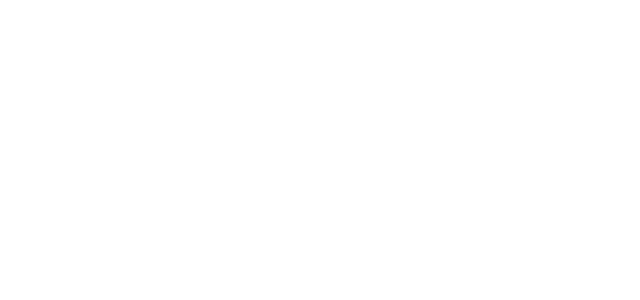
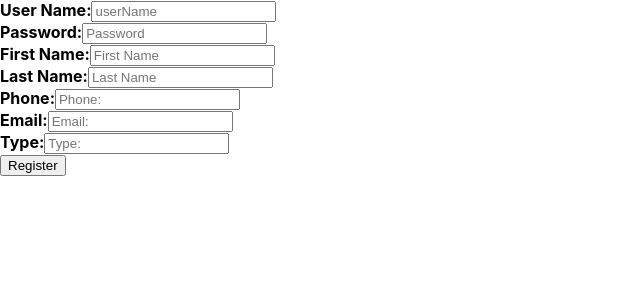
Before and after one commit to Stevencf28/Disease-Identifier, a React (Create React App) app in the folder client/: page /register in a window 1280 px wide. Before the commit this address had no page. Shown: the top 300 px of the page, without its empty margins (0-640 px from the left). Built offline with nearby package versions, Linux system fonts and the light colour scheme.

Commit message:
Login and Registration page

```diff
--- a/client/src/App.js
+++ b/client/src/App.js
@@ -11,10 +11,13 @@ import NursePatientActions from './components/NursePatientActions';
 import Snackbar from '@mui/material/Snackbar';
 import MuiAlert from '@mui/material/Alert';
 import Diagnosis from './components/diagnosis';
+import Login from './components/Login';
+import Registration from './components/Registration';
 
 const Alert = forwardRef(function Alert(props, ref) {
   return <MuiAlert elevation={6} ref={ref} variant="filled" {...props} />;
 });
+
 
 
 function App() {
@@ -43,6 +46,8 @@ function App() {
       <div>
         <Routes>
           <Route path="/" element={< Index />} />
+          <Route path="/login" element={<Login />} />
+          <Route path="/register" element={<Registration />} />
           <Route path="/motivation" element={< Motivation />} />
           <Route path="/patients" element={<PatientList />}></Route>
           <Route path="/patientActions" element={<NursePatientActions showSnackBar={showSnackBar} />}></Route>
--- /dev/null
+++ b/client/src/components/Login.js
@@ -0,0 +1,63 @@
+import React, { Component } from 'react';
+import { gql, useMutation} from '@apollo/client';
+
+const LOGIN = gql`
+mutation SignIn(
+    $userName: String!,
+    $password: String!,
+    ) {
+        signIn(
+            username: $userName,
+            password: $password,
+            ){
+                token
+            }
+        }
+        `;
+        const SignIn = () => {
+            let userName, password, firstName, lastName, phone, email, type;
+            const [signIn,{ data, loading, error }] = useMutation(LOGIN);
+            console.log(data);
+            if (loading) return 'Submitting...';
+            if(error) return 'Submission error! ${error.message}';
+            return (
+                <div>
+                            <form
+            onSubmit={e => {
+                e.preventDefault();
+                signIn({ variables: { userName: userName.value, password: password.value,
+                  } });
+
+                  userName.value='';
+                  password.value = '';
+            }}
+        >
+            <div class="outer_container">
+            <div class="container">
+                <label>
+                    <b>User Name:</b>
+                </label>
+                <input type="text" class="fields" name="userName" ref={node => { userName= node; }}
+                placeholder="userName" />
+            </div>
+
+            <div class="container">
+                <label>
+                    <b>Password:</b>
+                </label>
+                <input type="password" class="fields" name="password" ref={node => {password = node; }}
+                placeholder="Password" />
+            </div>
+
+            <div class="container">
+                <button type="submit" class="fields"> Sign In</button>
+
+            </div>
+            </div>
+        </form>
+    </div>
+    );
+
+        }
+
+export default SignIn
--- /dev/null
+++ b/client/src/components/Registration.js
@@ -0,0 +1,130 @@
+import React, { Component } from 'react';
+import { gql, useMutation} from '@apollo/client';
+
+const ADD_USER = gql`
+    mutation Register(
+        $userName: String!,
+        $password: String!,
+        $firstName: String!,
+        $lastName: String!,
+        $phone: String!,
+        $email: String!,
+        $type: String!,
+    ) {
+    register(
+    username: $userName,
+    password: $password,
+    firstName: $firstName,
+    lastName: $lastName,
+    phone: $phone,
+    email: $email,
+    type: $type,
+        ){
+    _id
+    username
+    firstName
+    lastName
+    phone
+    email
+    type
+    }
+}
+`;
+
+const Register = () => {
+
+    let userName, password, firstName, lastName, phone, email, type;
+    const [register,{ data, loading, error }] = useMutation(ADD_USER);
+
+    if(error) return 'Submission error! ${error.message}';
+   if (loading) return 'Submitting...';
+   if(!loading && data) return    `Registration Successful` +data?.register?._id;
+   console.log(data);
+return (
+    <div>
+        <form
+            onSubmit={e => {
+                e.preventDefault();
+                register({ variables: { userName: userName.value, password: password.value, firstName: firstName.value,
+                    lastName: lastName.value, phone: phone.value, email: email.value, type:type.value,
+
+                  } });
+
+                  userName.value='';
+                  password.value = '';
+                  firstName.value='';
+                  lastName.value='';
+                  phone.value='';
+                email.value='';
+                type.value='';
+
+            }}
+        >
+            <div class="outer_container">
+            <div class="container">
+                <label>
+                    <b>User Name:</b>
+                </label>
+                <input type="text" class="fields" name="userName" ref={node => { userName= node; }}
+                placeholder="userName" />
+            </div>
+
+            <div class="container">
+                <label>
+                    <b>Password:</b>
+                </label>
+                <input type="password" class="fields" name="password" ref={node => {password = node; }}
+                placeholder="Password" />
+            </div>
+
+            <div class="container">
+                <label>
+                    <b>First Name:</b>
+                </label>
+                <input type="text" class="fields" name="firstName" ref={node => {firstName = node; }}
+                placeholder="First Name" />
+            </div>
+
+            <div class="container">
+                <label>
+                    <b>Last Name:</b>
+                </label>
+                <input type="text" class="fields" name="lastName" ref={node => {lastName = node; }}
+                placeholder="Last Name" />
+            </div>
+
+
+            <div class="container">
+                <label>
+                    <b>Phone:</b>
+                </label>
+                <input type="text" class="fields" name="phone" ref={node => {phone = node; }}
+                placeholder="Phone:" />
+            </div>
+
+            <div class="container">
+                <label>
+                    <b>Email:</b>
+                </label>
+                <input type="text" class="fields" name="email" ref={node => {email = node; }}
+                placeholder="Email:" />
+            </div>
+            <div class="container">
+                <label>
+                    <b>Type:</b>
+                </label>
+                <input type="text" class="fields" name="type" ref={node => {type = node; }}
+                placeholder="Type:" />
+            </div>
+            <div class="container">
+                <button type="submit" class="fields"> Register</button>
+
+            </div>
+            </div>
+        </form>
+    </div>
+    );
+
+        }
+
+    export default Register
```
Also changed, not shown: client/src/components/Home.js (added, +20 -0 lines), 1 other file (tests, documents, lock files or other folders).
